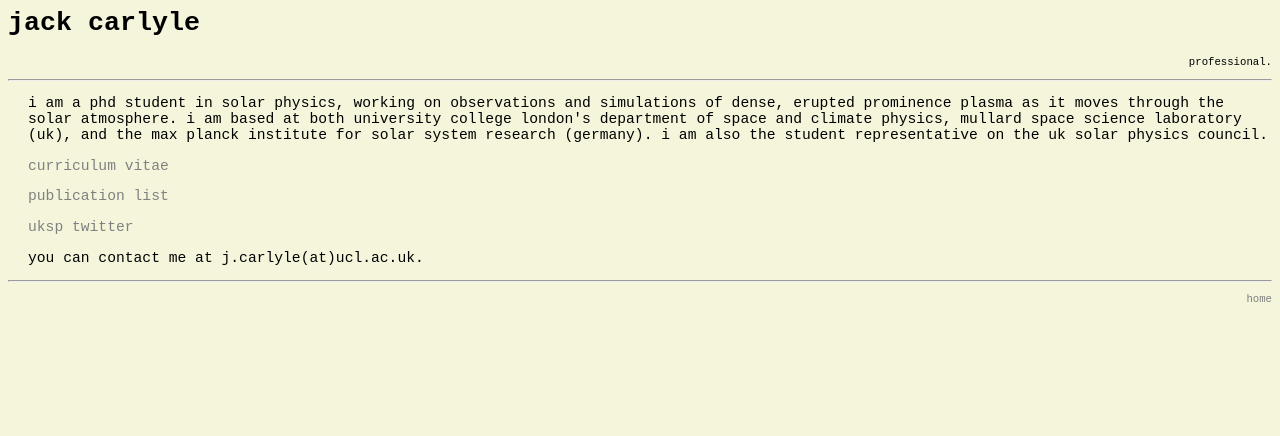
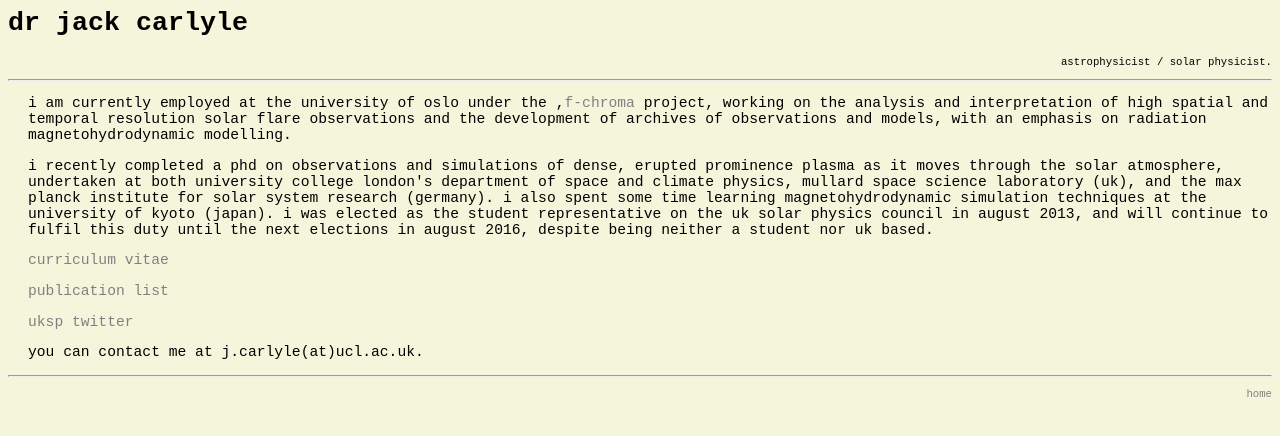
Before and after one commit to jckcrll/JackCWebsite, a plain HTML site: page prof.html in a window 1280 px wide. Drawn offline with Linux system fonts and the light colour scheme.

Commit message:
updated cv, prof.html, pers.html and haiku.

```diff
--- a/prof.html
+++ b/prof.html
@@ -20,10 +20,11 @@
 
 <body>
 
-<h1>jack carlyle</h1>
-<p class="end">professional.</p>
+<h1>dr jack carlyle</h1>
+<p class="end">astrophysicist / solar physicist.</p>
 <hr />
-<p>i am a phd student in solar physics, working on observations and simulations of dense, erupted prominence plasma as it moves through the solar atmosphere. i am based at both university college london's department of space and climate physics, mullard space science laboratory (uk), and the max planck institute for solar system research (germany). i am also the student representative on the uk solar physics council.</p>
+<p>i am currently employed at the university of oslo under the ,<a href="http://www.fchroma.org/">f-chroma</a> project, working on the analysis and interpretation of high spatial and temporal resolution solar flare observations and the development of archives of observations and models, with an emphasis on radiation magnetohydrodynamic modelling.</p>
+<p>i recently completed a phd on observations and simulations of dense, erupted prominence plasma as it moves through the solar atmosphere, undertaken at both university college london's department of space and climate physics, mullard space science laboratory (uk), and the max planck institute for solar system research (germany). i also spent some time learning magnetohydrodynamic simulation techniques at the university of kyoto (japan). i was elected as the student representative on the uk solar physics council in august 2013, and will continue to fulfil this duty until the next elections in august 2016, despite being neither a student nor uk based.</p>
 <p><a href="JackCarlyleCV.pdf">curriculum vitae</a></p>
 <p><a href="pubs.html">publication list</a></p>
 <p><a href="http://www.twitter.com/uksolarphysics">uksp twitter</a></p>
```
Also changed, not shown: haiku.html (+6 -6 lines), pers.html (+4 -5 lines), 1 other file.
